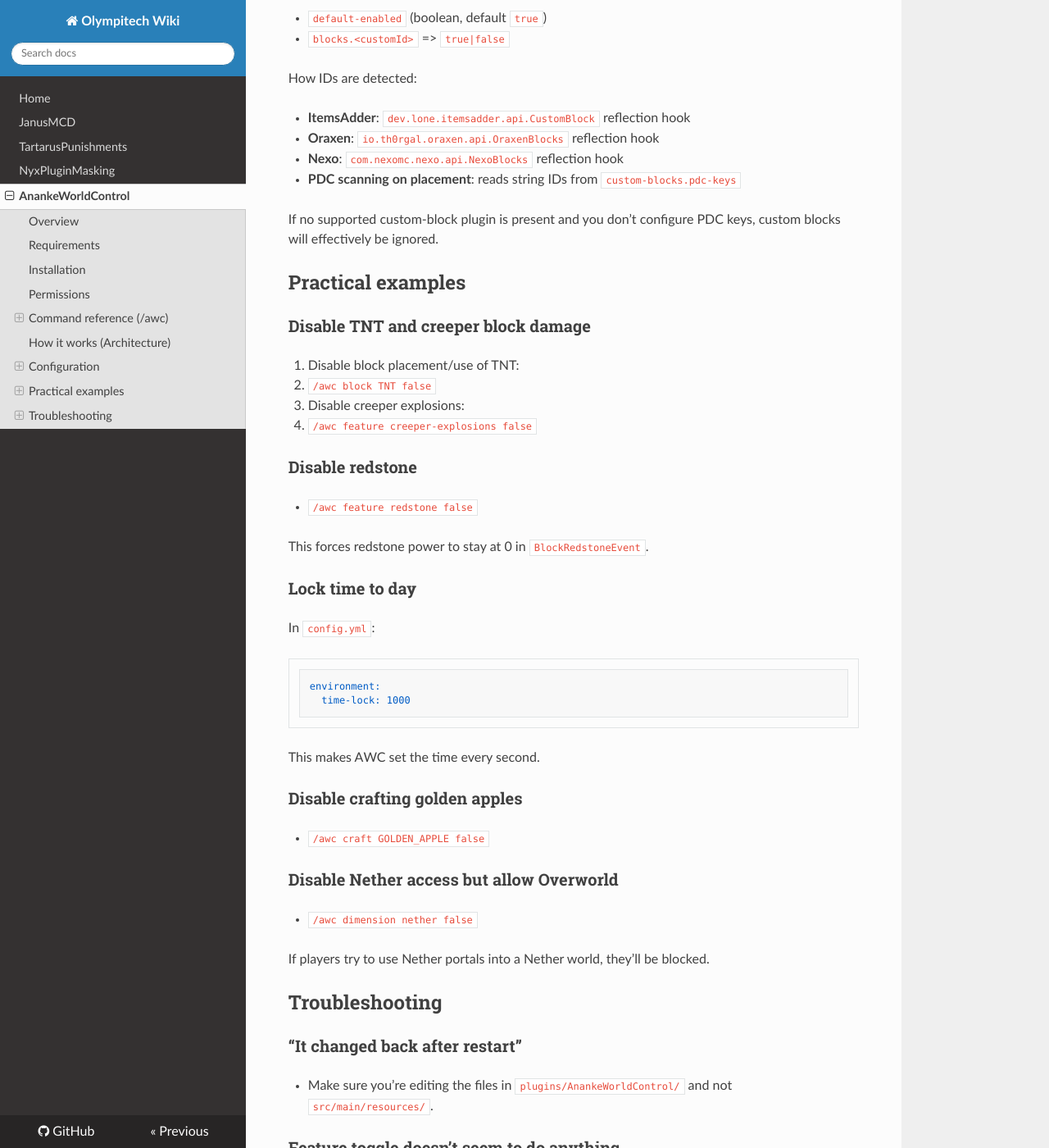
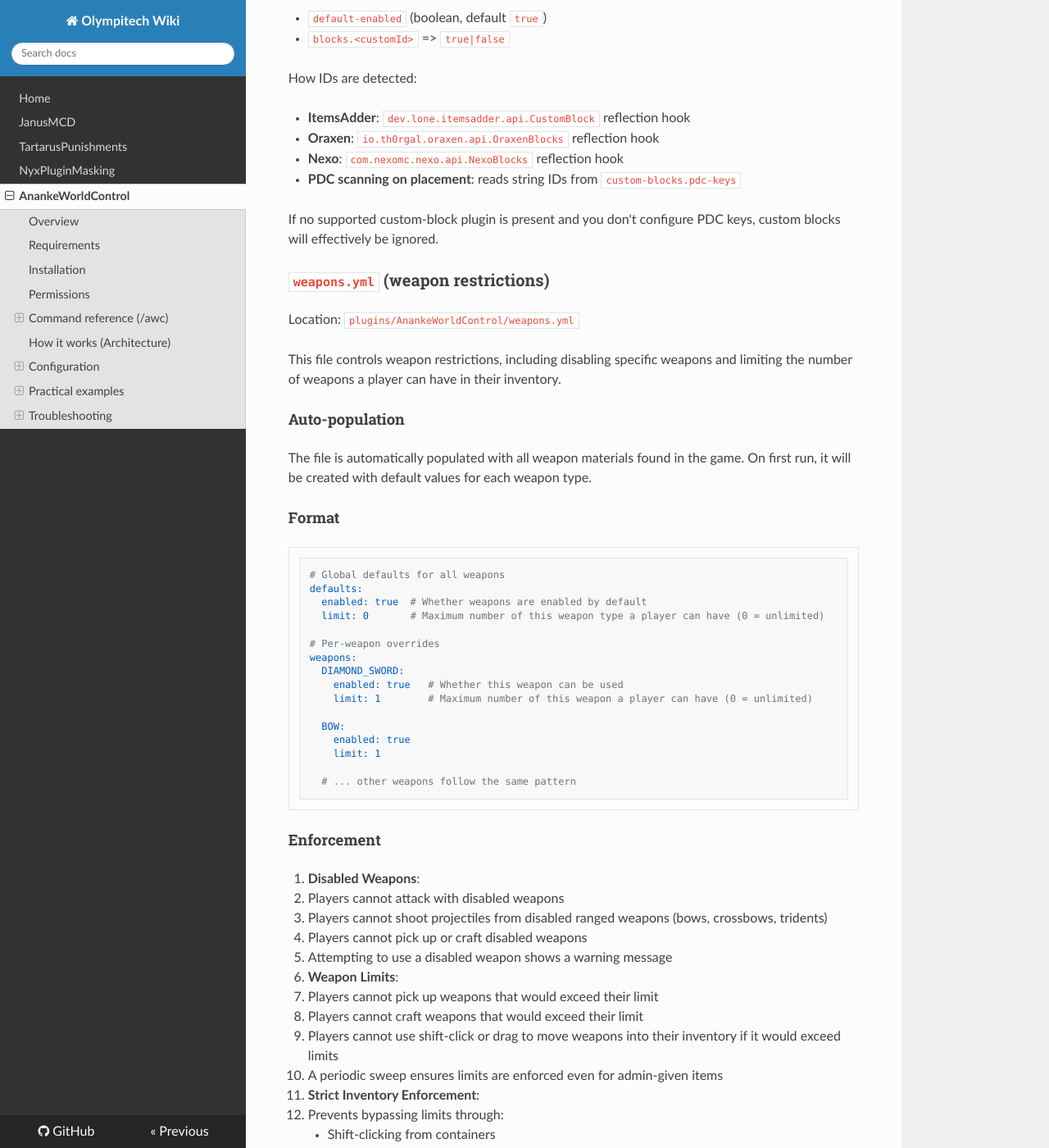
Before and after one commit to cyberlooper/Olympitech-Wiki, an MkDocs documentation site: the page built from docs/AnankeWorldControl.md, in a window 1280 px wide and 1400 px high, scrolled down 9680 px. Shown: the whole window at 82% size. Built offline with MkDocs 1.6.1, drawn with Linux system fonts in a browser that asks for light colours; nearby versions of some CDN libraries; some of the changed text lies outside the part shown.

Commit message:
docs: Add comprehensive weapons system documentation to Ananke WorldControl

````diff
--- a/docs/AnankeWorldControl.md
+++ b/docs/AnankeWorldControl.md
@@ -328,7 +328,63 @@ How IDs are detected:
 - **Nexo**: `com.nexomc.nexo.api.NexoBlocks` reflection hook
 - **PDC scanning on placement**: reads string IDs from `custom-blocks.pdc-keys`
 
-If no supported custom-block plugin is present and you don’t configure PDC keys, custom blocks will effectively be ignored.
+If no supported custom-block plugin is present and you don't configure PDC keys, custom blocks will effectively be ignored.
+
+### `weapons.yml` (weapon restrictions)
+
+Location: `plugins/AnankeWorldControl/weapons.yml`
+
+This file controls weapon restrictions, including disabling specific weapons and limiting the number of weapons a player can have in their inventory.
+
+#### Auto-population
+
+The file is automatically populated with all weapon materials found in the game. On first run, it will be created with default values for each weapon type.
+
+#### Format
+
+```yaml
+# Global defaults for all weapons
+defaults:
+  enabled: true  # Whether weapons are enabled by default
+  limit: 0       # Maximum number of this weapon type a player can have (0 = unlimited)
+
+# Per-weapon overrides
+weapons:
+  DIAMOND_SWORD:
+    enabled: true   # Whether this weapon can be used
+    limit: 1        # Maximum number of this weapon a player can have (0 = unlimited)
+
+  BOW:
+    enabled: true
+    limit: 1
+
+  # ... other weapons follow the same pattern
+```
+
+#### Enforcement
+
+1. **Disabled Weapons**:
+   - Players cannot attack with disabled weapons
+   - Players cannot shoot projectiles from disabled ranged weapons (bows, crossbows, tridents)
+   - Players cannot pick up or craft disabled weapons
+   - Attempting to use a disabled weapon shows a warning message
+
+2. **Weapon Limits**:
+   - Players cannot pick up weapons that would exceed their limit
+   - Players cannot craft weapons that would exceed their limit
+   - Players cannot use shift-click or drag to move weapons into their inventory if it would exceed limits
+   - A periodic sweep ensures limits are enforced even for admin-given items
+
+3. **Strict Inventory Enforcement**:
+   - Prevents bypassing limits through:
+     - Shift-clicking from containers
+     - Dragging items
+     - Hotbar swapping
+     - Any other inventory manipulation
+
+#### Commands
+
+- `/awc reload` - Reloads the weapons configuration
 
 ## Practical examples
 
````
